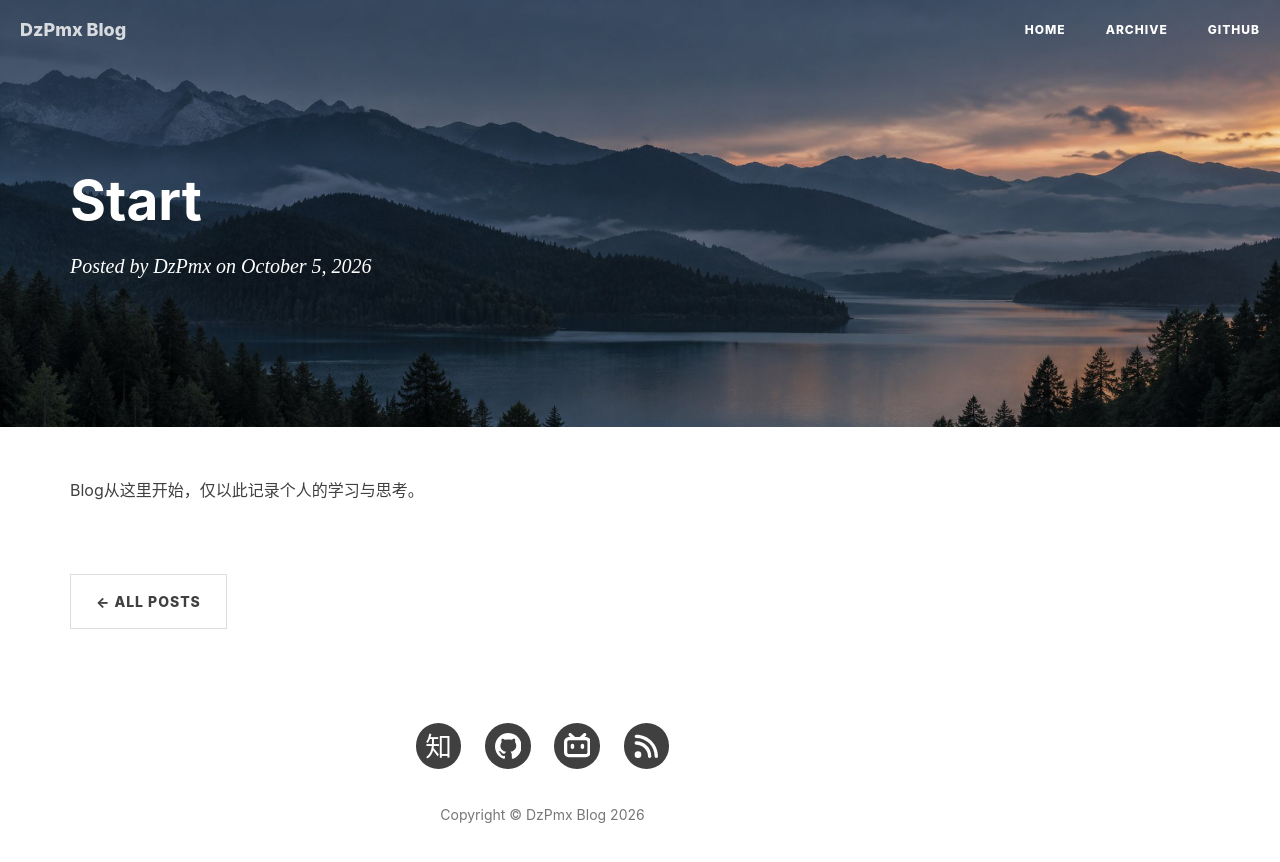
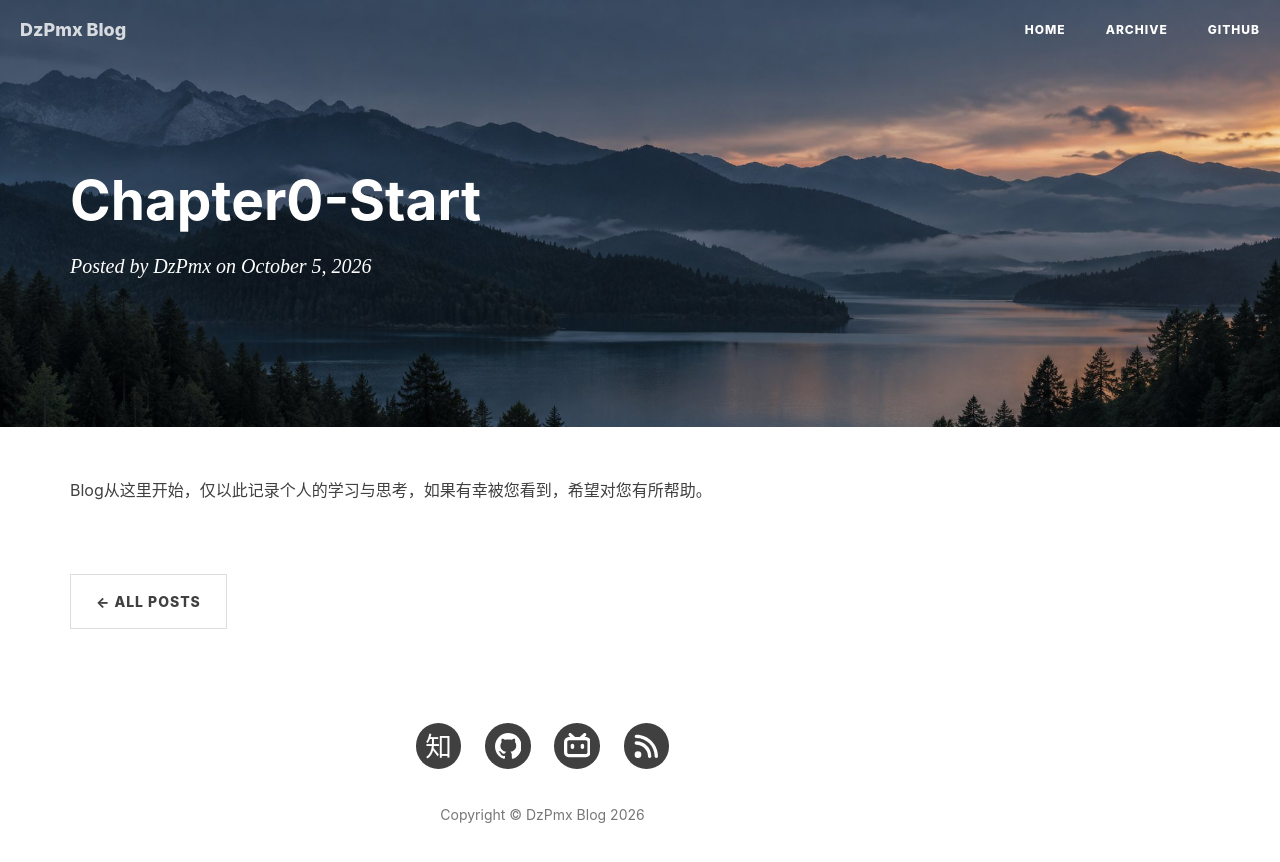
Before and after one commit to DZPMX/DzPmx.github.io, a Jekyll site: the page built from _posts/2026-10-05-getting-started.md, in a window 1280 px wide. Shown: the top 862 px of the page. Built offline with Jekyll 4.4.1, drawn with Linux system fonts in a browser that asks for light colours.

Commit message:
Update 2026-10-05-getting-started.md

```diff
--- a/_posts/2026-10-05-getting-started.md
+++ b/_posts/2026-10-05-getting-started.md
@@ -1,6 +1,6 @@
 ---
 layout: post
-title: "Start"
+title: "Chapter0-Start"
 date: 2026-10-05 00:00:00 +0800
 ---
-Blog从这里开始，仅以此记录个人的学习与思考。
+Blog从这里开始，仅以此记录个人的学习与思考，如果有幸被您看到，希望对您有所帮助。
```
